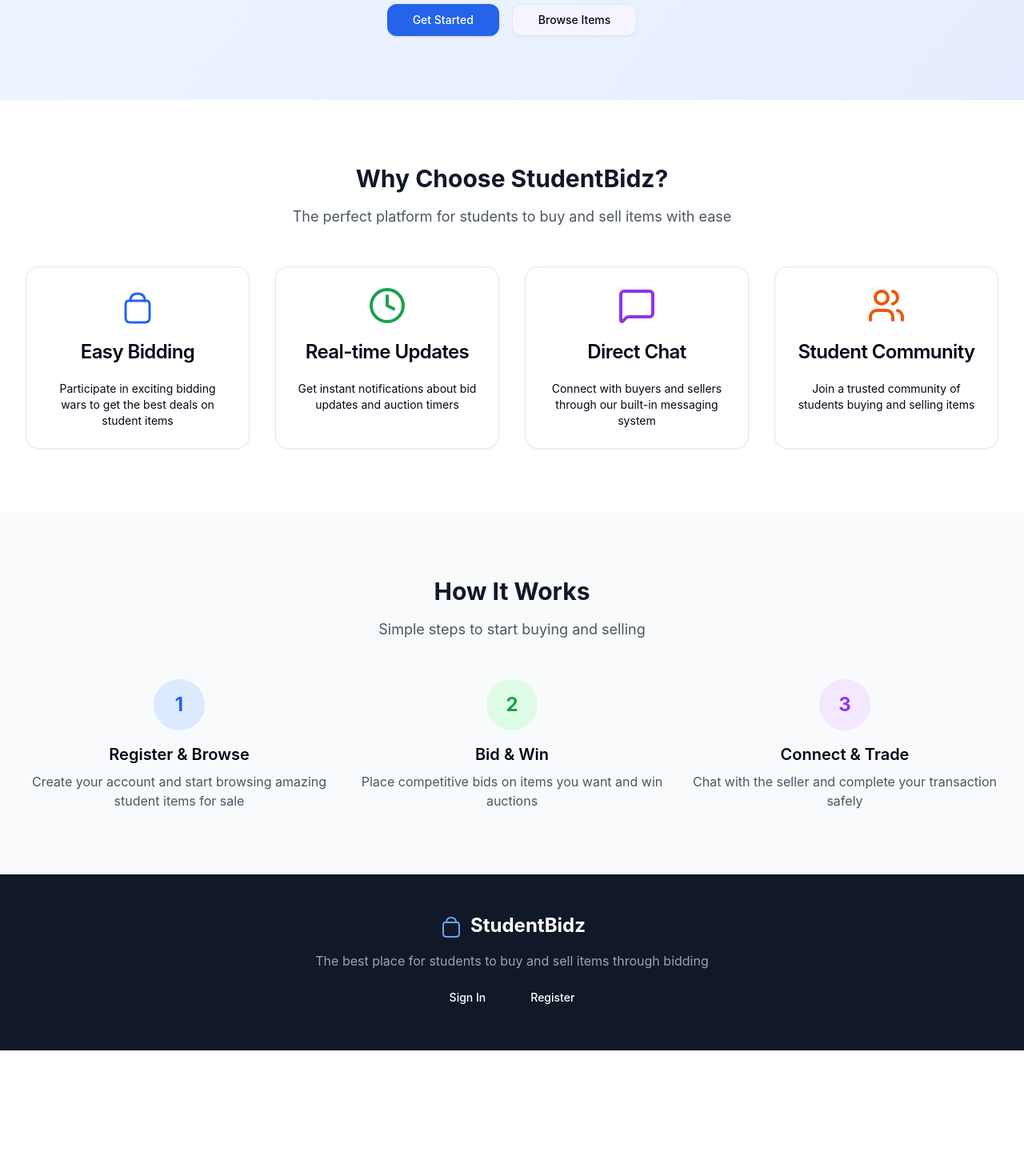
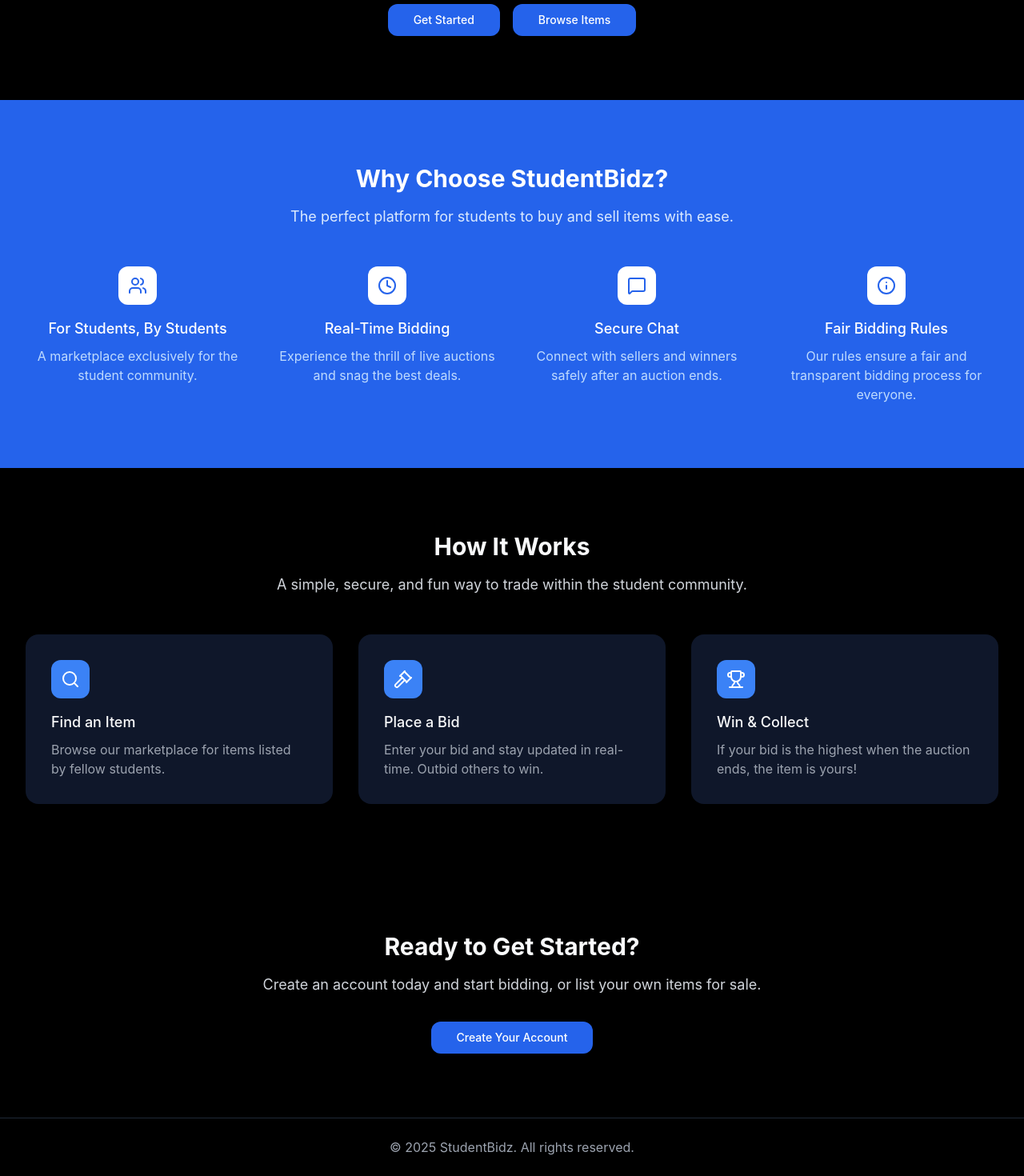
Before and after one commit to Sidbot007/StudentBidz, a React (Vite) app in the folder client/: page / in a window 1280 px wide. Shown: the part 319-1789 px from the top of the page at 80% size. Before the commit the page ends 1632 px from the top, so only its background shows below. Built offline with nearby package versions, Linux system fonts and the light colour scheme.

Commit message:
UI enhancements

```diff
--- a/client/src/App.tsx
+++ b/client/src/App.tsx
@@ -2,7 +2,7 @@
 import { QueryClientProvider } from "@tanstack/react-query";
 import { AuthProvider, useAuth } from "./lib/auth";
 import { queryClient } from "./lib/queryClient";
-import Navigation from "./components/Navigation";
+import  Navigation from './components/Navigation';
 import LandingPage from "./pages/LandingPage";
 import LoginPage from "./pages/LoginPage";
 import RegisterPage from "./pages/RegisterPage";
--- a/client/src/components/Navigation.tsx
+++ b/client/src/components/Navigation.tsx
@@ -33,7 +33,7 @@
   const isActive = (path: string) => location === path;
 
   return (
-    <nav className="bg-white shadow-sm border-b">
+    <nav className="bg-blue-300 shadow-sm border-b">
       <div className="max-w-7xl mx-auto px-4 sm:px-6 lg:px-8">
         <div className="flex justify-between items-center h-16">
           <div className="flex items-center">
--- a/client/src/pages/LandingPage.tsx
+++ b/client/src/pages/LandingPage.tsx
@@ -1,7 +1,6 @@
 import { Link } from 'wouter';
 import { Button } from '../components/ui/button';
-import { Card, CardContent, CardDescription, CardHeader, CardTitle } from '../components/ui/card';
-import { Users, Clock, MessageSquare, Info } from 'lucide-react';
+import { Users, Clock, MessageSquare, Info, Search, Gavel, Trophy } from 'lucide-react';
 import { useState } from 'react';
 import BiddingRulesModal from '../components/BiddingRulesModal';
 
@@ -28,7 +27,7 @@
 export default function LandingPage() {
   const [showRules, setShowRules] = useState(false);
   return (
-    <div className="min-h-screen bg-gradient-to-br from-blue-50 to-indigo-100">
+    <div className="min-h-screen bg-black">
       {/* Header */}
       <header className="bg-white shadow-sm">
         <div className="max-w-7xl mx-auto px-4 sm:px-6 lg:px-8">
@@ -62,11 +61,11 @@
       {/* Hero Section */}
       <section className="py-20 px-4 sm:px-6 lg:px-8">
         <div className="max-w-7xl mx-auto text-center">
-          <h2 className="text-4xl md:text-6xl font-bold text-gray-900 mb-6">
+          <h2 className="text-4xl md:text-6xl font-bold text-gray-50 mb-6">
             Buy & Sell Student Items
-            <span className="text-blue-600"> Through Bidding</span>
+            <span className="text-blue-500"> Through Bidding</span>
           </h2>
-          <p className="text-xl text-gray-600 mb-8 max-w-3xl mx-auto">
+          <p className="text-xl text-gray-300 mb-8 max-w-3xl mx-auto">
             Join the ultimate student marketplace where you can find amazing deals on used items
             and sell your own products through an exciting bidding system.
           </p>
@@ -77,7 +76,7 @@
               </Button>
             </Link>
             <Link href="/login">
-              <Button variant="outline" size="lg" className="px-8 py-3">
+              <Button size="lg" className="px-8 py-3">
                 Browse Items
               </Button>
             </Link>
@@ -86,139 +85,126 @@
       </section>
 
       {/* Features Section */}
-      <section className="py-20 px-4 sm:px-6 lg:px-8 bg-white">
+      <section className="bg-blue-600 py-20 px-4 sm:px-6 lg:px-8">
         <div className="max-w-7xl mx-auto">
           <div className="text-center mb-12">
-            <h3 className="text-3xl font-bold text-gray-900 mb-4">
-              Why Choose StudentBidz?
-            </h3>
-            <p className="text-lg text-gray-600">
-              The perfect platform for students to buy and sell items with ease
+            <h2 className="text-3xl font-bold text-white">Why Choose StudentBidz?</h2>
+            <p className="mt-4 text-lg text-blue-100">
+              The perfect platform for students to buy and sell items with ease.
             </p>
           </div>
-
-          <div className="grid md:grid-cols-2 lg:grid-cols-4 gap-8">
-            <Card className="text-center">
-              <CardHeader>
-                <BagIcon className="h-12 w-12 text-blue-600 mx-auto mb-4" />
-                <CardTitle>Easy Bidding</CardTitle>
-              </CardHeader>
-              <CardContent>
-                <CardDescription>
-                  Participate in exciting bidding wars to get the best deals on student items
-                </CardDescription>
-              </CardContent>
-            </Card>
-
-            <Card className="text-center">
-              <CardHeader>
-                <Clock className="h-12 w-12 text-green-600 mx-auto mb-4" />
-                <CardTitle>Real-time Updates</CardTitle>
-              </CardHeader>
-              <CardContent>
-                <CardDescription>
-                  Get instant notifications about bid updates and auction timers
-                </CardDescription>
-              </CardContent>
-            </Card>
-
-            <Card className="text-center">
-              <CardHeader>
-                <MessageSquare className="h-12 w-12 text-purple-600 mx-auto mb-4" />
-                <CardTitle>Direct Chat</CardTitle>
-              </CardHeader>
-              <CardContent>
-                <CardDescription>
-                  Connect with buyers and sellers through our built-in messaging system
-                </CardDescription>
-              </CardContent>
-            </Card>
-
-            <Card className="text-center">
-              <CardHeader>
-                <Users className="h-12 w-12 text-orange-600 mx-auto mb-4" />
-                <CardTitle>Student Community</CardTitle>
-              </CardHeader>
-              <CardContent>
-                <CardDescription>
-                  Join a trusted community of students buying and selling items
-                </CardDescription>
-              </CardContent>
-            </Card>
+          <div className="grid grid-cols-1 md:grid-cols-2 lg:grid-cols-4 gap-8">
+            {/* Feature 1 */}
+            <div className="text-center text-white">
+              <div className="flex items-center justify-center h-12 w-12 rounded-md bg-white text-blue-600 mb-4 mx-auto">
+                <Users className="h-6 w-6" />
               </div>
-        </div>
-      </section>
-
-      {/* How It Works Section */}
-      <section className="py-20 px-4 sm:px-6 lg:px-8 bg-gray-50">
-        <div className="max-w-7xl mx-auto">
-          <div className="text-center mb-12">
-            <h3 className="text-3xl font-bold text-gray-900 mb-4">
-              How It Works
-            </h3>
-            <p className="text-lg text-gray-600">
-              Simple steps to start buying and selling
+              <h3 className="text-lg font-medium">For Students, By Students</h3>
+              <p className="mt-2 text-base text-blue-200">
+                A marketplace exclusively for the student community.
               </p>
             </div>
-
-          <div className="grid md:grid-cols-3 gap-8">
-            <div className="text-center">
-              <div className="bg-blue-100 rounded-full w-16 h-16 flex items-center justify-center mx-auto mb-4">
-                <span className="text-2xl font-bold text-blue-600">1</span>
+            {/* Feature 2 */}
+            <div className="text-center text-white">
+              <div className="flex items-center justify-center h-12 w-12 rounded-md bg-white text-blue-600 mb-4 mx-auto">
+                <Clock className="h-6 w-6" />
               </div>
-              <h4 className="text-xl font-semibold mb-2">Register & Browse</h4>
-              <p className="text-gray-600">
-                Create your account and start browsing amazing student items for sale
+              <h3 className="text-lg font-medium">Real-Time Bidding</h3>
+              <p className="mt-2 text-base text-blue-200">
+                Experience the thrill of live auctions and snag the best deals.
               </p>
             </div>
-
-            <div className="text-center">
-              <div className="bg-green-100 rounded-full w-16 h-16 flex items-center justify-center mx-auto mb-4">
-                <span className="text-2xl font-bold text-green-600">2</span>
+            {/* Feature 3 */}
+            <div className="text-center text-white">
+              <div className="flex items-center justify-center h-12 w-12 rounded-md bg-white text-blue-600 mb-4 mx-auto">
+                <MessageSquare className="h-6 w-6" />
               </div>
-              <h4 className="text-xl font-semibold mb-2">Bid & Win</h4>
-              <p className="text-gray-600">
-                Place competitive bids on items you want and win auctions
+              <h3 className="text-lg font-medium">Secure Chat</h3>
+              <p className="mt-2 text-base text-blue-200">
+                Connect with sellers and winners safely after an auction ends.
               </p>
             </div>
-
-            <div className="text-center">
-              <div className="bg-purple-100 rounded-full w-16 h-16 flex items-center justify-center mx-auto mb-4">
-                <span className="text-2xl font-bold text-purple-600">3</span>
+            {/* Feature 4 */}
+            <div className="text-center text-white">
+              <div className="flex items-center justify-center h-12 w-12 rounded-md bg-white text-blue-600 mb-4 mx-auto">
+                <Info className="h-6 w-6" />
               </div>
-              <h4 className="text-xl font-semibold mb-2">Connect & Trade</h4>
-              <p className="text-gray-600">
-                Chat with the seller and complete your transaction safely
+              <h3 className="text-lg font-medium">Fair Bidding Rules</h3>
+              <p className="mt-2 text-base text-blue-200">
+                Our rules ensure a fair and transparent bidding process for everyone.
               </p>
             </div>
           </div>
         </div>
       </section>
 
-      {/* Footer */}
-      <footer className="bg-gray-900 text-white py-12">
-        <div className="max-w-7xl mx-auto px-4 sm:px-6 lg:px-8">
-          <div className="text-center">
-            <div className="flex items-center justify-center mb-4">
-              <BagIcon className="h-8 w-8 text-blue-400 mr-2" />
-              <h1 className="text-2xl font-bold">StudentBidz</h1>
+      {/* How It Works Section */}
+      <section className="bg-black py-20 px-4 sm:px-6 lg:px-8">
+        <div className="max-w-7xl mx-auto">
+          <div className="text-center mb-12">
+            <h2 className="text-3xl font-bold text-gray-50">How It Works</h2>
+            <p className="mt-4 text-lg text-gray-300">
+              A simple, secure, and fun way to trade within the student community.
+            </p>
           </div>
-            <p className="text-gray-400 mb-4">
-              The best place for students to buy and sell items through bidding
+          <div className="grid grid-cols-1 md:grid-cols-3 gap-8">
+            {/* Step 1 */}
+            <div className="bg-slate-900 p-8 rounded-lg">
+              <div className="flex items-center justify-center h-12 w-12 rounded-md bg-blue-500 text-white mb-4">
+                <Search className="h-6 w-6" />
+              </div>
+              <h3 className="text-lg font-medium text-gray-50">Find an Item</h3>
+              <p className="mt-2 text-base text-gray-400">
+                Browse our marketplace for items listed by fellow students.
               </p>
-            <div className="flex justify-center space-x-6">
-              <Link href="/login">
-                <Button variant="ghost" className="text-white hover:text-blue-400">
-                  Sign In
-                </Button>
-              </Link>
+            </div>
+            {/* Step 2 */}
+            <div className="bg-slate-900 p-8 rounded-lg">
+              <div className="flex items-center justify-center h-12 w-12 rounded-md bg-blue-500 text-white mb-4">
+                <Gavel className="h-6 w-6" />
+              </div>
+              <h3 className="text-lg font-medium text-gray-50">Place a Bid</h3>
+              <p className="mt-2 text-base text-gray-400">
+                Enter your bid and stay updated in real-time. Outbid others to win.
+              </p>
+            </div>
+            {/* Step 3 */}
+            <div className="bg-slate-900 p-8 rounded-lg">
+              <div className="flex items-center justify-center h-12 w-12 rounded-md bg-blue-500 text-white mb-4">
+                <Trophy className="h-6 w-6" />
+              </div>
+              <h3 className="text-lg font-medium text-gray-50">Win & Collect</h3>
+              <p className="mt-2 text-base text-gray-400">
+                If your bid is the highest when the auction ends, the item is yours!
+              </p>
+            </div>
+          </div>
+        </div>
+      </section>
+
+      {/* Call to Action Section */}
+      <section className="bg-black py-20 px-4 sm:px-6 lg:px-8">
+        <div className="max-w-4xl mx-auto text-center">
+          <h2 className="text-3xl font-bold text-gray-50">Ready to Get Started?</h2>
+          <p className="mt-4 text-lg text-gray-300">
+            Create an account today and start bidding, or list your own items for sale.
+          </p>
+          <div className="mt-8">
             <Link href="/register">
-                <Button variant="ghost" className="text-white hover:text-blue-400">
-                  Register
+              <Button size="lg" className="px-8 py-3">
+                Create Your Account
               </Button>
             </Link>
           </div>
         </div>
+      </section>
+
+      {/* Footer */}
+      <footer className="bg-black border-t border-gray-800">
+        <div className="max-w-7xl mx-auto py-6 px-4 sm:px-6 lg:px-8">
+          <p className="text-center text-gray-400">
+            &copy; 2025 StudentBidz. All rights reserved.
+          </p>
         </div>
       </footer>
     </div>
```
Lines whose indentation alone changed are shown as unchanged.
